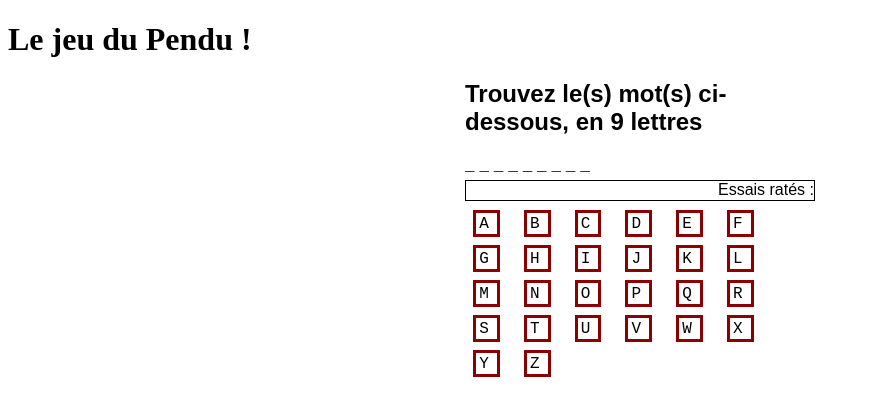
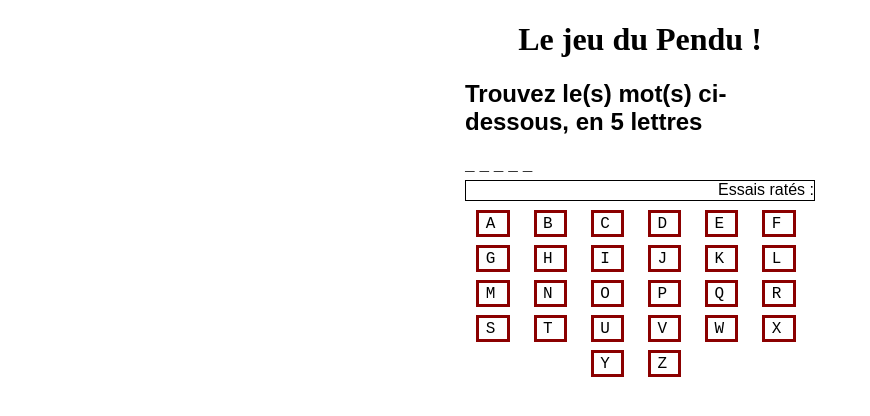
Before and after one commit to Bapth-dej/jeudupendu, a React (Create React App) app: page / in a window 1280 px wide. Both pictures are taken after a click on the button "Commencer". Shown: the top 416 px of the page, without its empty margins (0-870 px from the left). Built offline with nearby package versions, Linux system fonts and the light colour scheme.

Commit message:
game finished does not handle keyboard input

```diff
--- a/src/App.css
+++ b/src/App.css
@@ -14,6 +14,10 @@
     flex-wrap: wrap;
     width: 350px;
     margin: auto;
+}
+
+h1 {
+    text-align: center;
 }
 
 .wordToFind {
@@ -34,6 +38,7 @@
 .keyboard {
     display: flex;
     flex-wrap: wrap;
+    justify-content: center;
 }
 
 .letterclicked, .letternotClicked {
@@ -46,7 +51,7 @@
 
 .keyboard .symbol {
     margin-right: 0.5rem;
-    padding: 0.1rem 0.2rem ;
+    padding: 0.1rem 0.4rem ;
     border: darkred solid;
 }
 
--- a/src/App.js
+++ b/src/App.js
@@ -2,7 +2,7 @@ import React, { Component } from 'react'
 import './App.css';
 import KeyboardLetter from "./KeyboardLetter";
 
-const EXPRESSIONS_ARRAY = ["expression à deviner", "chocolat", "aléatoire", "bout de pain", "bouteille", "savon"].map(expression => (
+const EXPRESSIONS_ARRAY = ["expression à deviner", "chocolat", "aléatoire", "bout de pain", "bouteille", "savon", "world wide web"].map(expression => (
     expression.normalize('NFD').replace(/[\u0300-\u036f]/g, "").toUpperCase().split("")
 ));
 
@@ -26,8 +26,6 @@ class App extends Component {
   // fx flechee pour le binding
   wordWithHiddenLetter = () => {
     const {wordArray, lettersClicked} = this.state
-    console.log("sentence ", wordArray)
-    console.log("letters discovered ", lettersClicked)
 
     return wordArray.map((letter,index) => (
         <span className={"wordLetter"} key={index}>
@@ -39,11 +37,8 @@ class App extends Component {
 
   // fx flechee pour le binding
   handleLetterClick = (letter) => {
-    console.log(letter)
     const {lettersClicked,} = this.state
     const letterDiscovered = lettersClicked.includes(letter)
-
-    console.log( "So ? ", letterDiscovered ? "known" : "unknown")
 
     if ( !letterDiscovered ) {
       this.setState({lettersClicked: [...lettersClicked, letter],})
@@ -79,16 +74,23 @@ class App extends Component {
 
             {this.state.playing ? (
                 <div className="playing">
-                  <h2>Trouvez le(s) mot(s) ci-dessous, en {wordArray.filter(function (value) {
-                    return value !== " "
-                  }).length} lettres</h2>
+                  {this.hasWon() ? (
+                      <div className="victory">
+                        Vous avez gagné en {lettersClicked.length-1} coups
+                      </div>
+
+                  ) : (
+                      <h2>Trouvez le(s) mot(s) ci-dessous, en {wordArray.filter(function (value) {
+                        return value !== " "
+                      }).length} lettres</h2>
+                  )}
                   <div className="wordToFind">
                     {this.wordWithHiddenLetter(wordArray)}
                   </div>
 
-                  {true && <div className="guesses">
-                    Essais ratés : {lettersClicked.map((letter) => (
-                          <span className="symbol">{ (wordArray.includes(letter)) ? "" : letter}</span>
+                  {<div className="guesses">
+                    Essais ratés : {lettersClicked.map((letter, index) => (
+                          <span className="symbol" key={index}>{ (wordArray.includes(letter)) ? "" : letter}</span>
                       )
                   ) }
                   </div>}
@@ -96,7 +98,6 @@ class App extends Component {
                   <div className="keyboard">
                     {this.hasWon() ? (
                         <div className="victory">
-                          Vous avez gagné en {lettersClicked.length-1} coups
                           <div className="startButton" onClick={this.startGame}>
                             <button>{"Recommencer"}</button>
                           </div>
```
